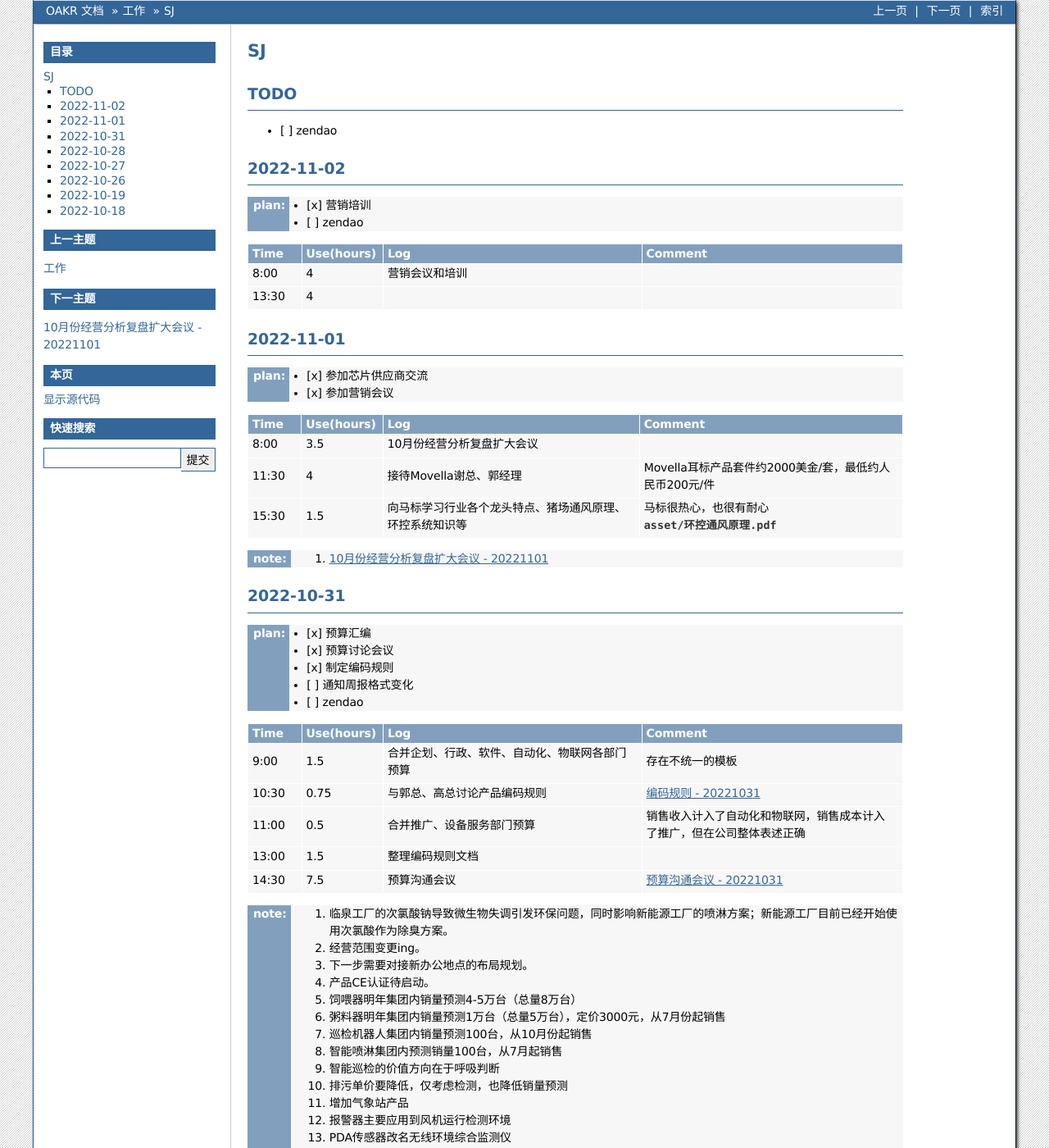
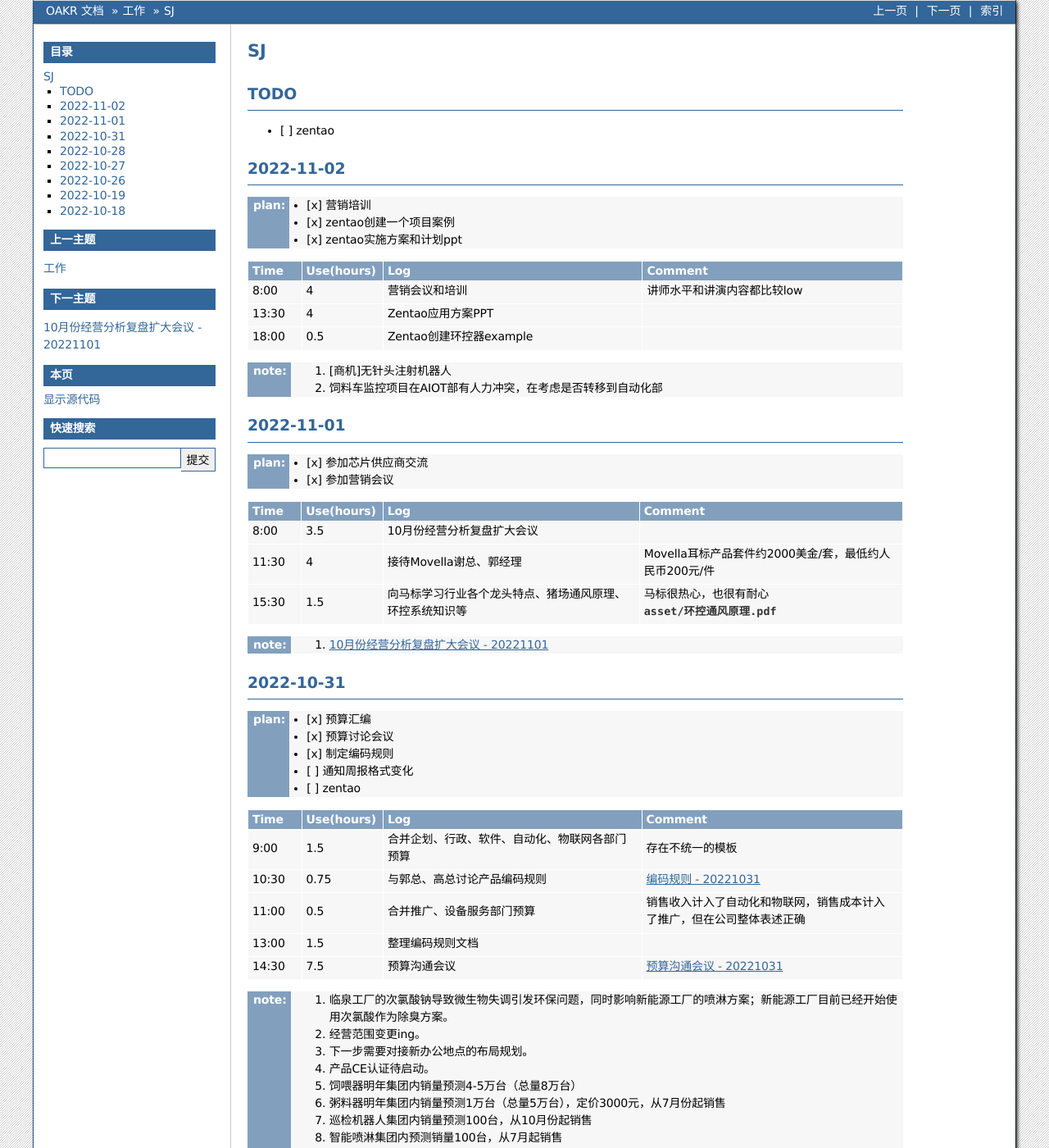
Before and after one commit to cruiurc/cruiurc.github.io, a Sphinx documentation site: the page built from source/work/sj/sj.rst, in a window 1280 px wide and 1400 px high. Shown: the whole window at 82% size. Built offline with Sphinx 7.4.7, drawn with Linux system fonts in a browser that asks for light colours; some of the changed text lies outside the part shown.

Commit message:
20221102 work

```diff
--- a/source/work/sj/sj.rst
+++ b/source/work/sj/sj.rst
@@ -2,21 +2,26 @@ SJ
 ===
 TODO
 -----
-- [ ] zendao
+- [ ] zentao
 
 2022-11-02
 -----------
 :plan:
    - [x] 营销培训
-   - [ ] zendao
+   - [x] zentao创建一个项目案例
+   - [x] zentao实施方案和计划ppt
 
 .. csv-table::
     :header: "Time", "Use(hours)", "Log", "Comment"
     :widths: 10, 10, 50, 50
 
-    8:00, 4, 营销会议和培训
-    13:30, 4,
+    8:00, 4, 营销会议和培训, 讲师水平和讲演内容都比较low
+    13:30, 4, Zentao应用方案PPT
+    18:00, 0.5, Zentao创建环控器example
 
+:note:
+   1. [商机]无针头注射机器人
+   2. 饲料车监控项目在AIOT部有人力冲突，在考虑是否转移到自动化部
 
 2022-11-01
 -----------
@@ -45,7 +50,7 @@ TODO
    - [x] 预算讨论会议
    - [x] 制定编码规则
    - [ ] 通知周报格式变化
-   - [ ] zendao
+   - [ ] zentao
 
 .. csv-table::
     :header: "Time", "Use(hours)", "Log", "Comment"
@@ -73,7 +78,7 @@ TODO
    13. PDA传感器改名无线环境综合监测仪
    14. 通常情况下，空间的CO_2与NH_3成正比
    15. 体核温度计价格定为200元，降低销量预测
-   16. 清粪机器人商机
+   16. [商机]清粪机器人
    17. 基础研究：营养、环控、疾病（典型性猪病诊断和预防技术）
    18. 耳标、耳标钳需要增加对外销售预算
    19. 畜牧业博览会预计明年7-8月份，预测在其中阐述元宇宙成果
@@ -109,7 +114,7 @@ TODO
 1. 工作小结
 
    - [x] 筛选PM简历12份
-   - [ ] 学习zendao视频教程，30%
+   - [ ] 学习zentao视频教程，30%
    - [ ] 整理重点工作之间的关系，结构化地组织它们
    - [x] 面试罗丹静
 
@@ -121,4 +126,4 @@ TODO
 -----------
 
 - 整理重点工作列表: :doc:`topic/20221018重点工作列表`
-- 学习zendao视频教程 10%
+- 学习zentao视频教程 10%
```
Also changed, not shown: other parts of source/work/sj/sj.rst (+1 -1 lines), source/work/sj/asset/MM&IPD.png (added), 2 other files.
